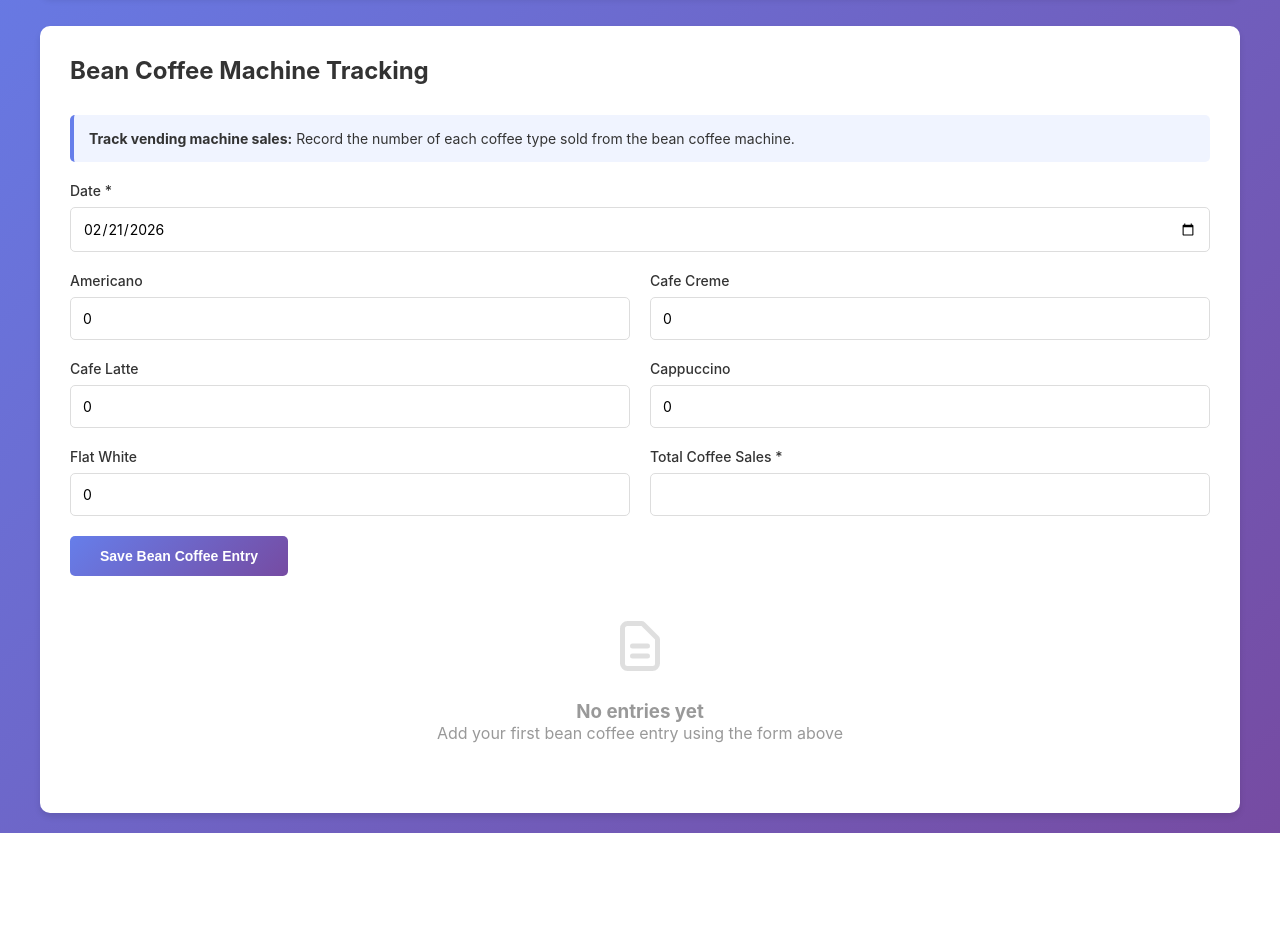
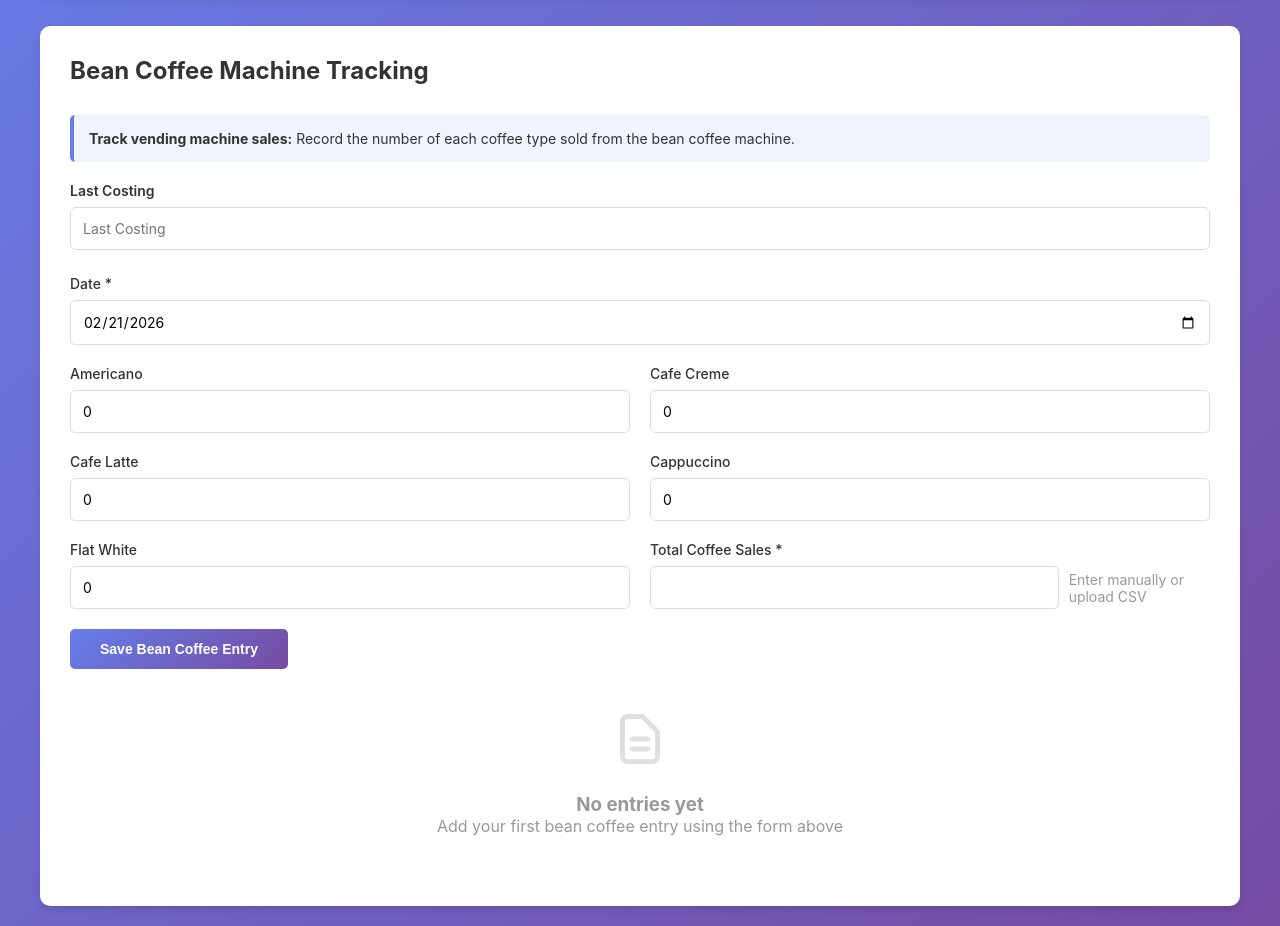
Before and after one commit to Devon-GS/Weekly-Stock-Takes-Web, a Flask app: page /bean in a window 1280 px wide. Shown: the part 241-1167 px from the top of the page. Before the commit the page ends 1074 px from the top, so only its background shows below. Run offline with Flask 3, Linux system fonts and the light colour scheme; data that the repository does not hold is empty.

Commit message:
Complete bean coffee and add last costing to page

```diff
--- a/app.py
+++ b/app.py
@@ -442,7 +442,47 @@ def delete_milk_entry(record_id):
 def bean_page():
     """Bean coffee page"""
     records = get_table_data('coffeeBean')
-    return render_template('bean.html', records=records)
+
+    # Get the latest bean coffee entry to find the date range for sales calculations
+    conn = get_db_connection()
+    c = conn.cursor()
+    c.execute("SELECT date FROM coffeeBean ORDER BY date DESC LIMIT 1")
+    latest_record = c.fetchone()
+
+    # Calculate coffee sold from imported sales data
+    coffees_from_csv = 0
+    if records:  # Only calculate if we have existing records
+        if latest_record:
+            last_date = latest_record['date']
+            c.execute("SELECT description, date, quantity FROM importedData WHERE data_type = 'sales'")
+            imported_rows = [dict(row) for row in c.fetchall()]
+
+            if imported_rows:
+                # Get bean coffee settings
+                bean_settings = get_settings('bean')
+
+                try:
+                    # Parse the last date (DD/MM/YYYY format from DB)
+                    from datetime import datetime
+                    last_date_obj = datetime.strptime(last_date, '%d/%m/%Y').date()
+                    today = datetime.now().date()
+
+                    # Sum all coffee sales between last date and today
+                    for row in imported_rows:
+                        for coffee_desc in bean_settings:
+                            if coffee_desc and coffee_desc.lower() in row['description'].lower():
+                                try:
+                                    row_date = parser.parse(row['date'], dayfirst=True).date()
+                                    if row_date > last_date_obj:
+                                        coffees_from_csv += row['quantity']
+                                except:
+                                    continue
+                except Exception as e:
+                    print(f"Error calculating coffees from CSV: {e}")
+
+    conn.close()
+
+    return render_template('bean.html', records=records, coffees_from_csv=coffees_from_csv)
 
 @app.route('/api/bean', methods=['POST'])
 def add_bean_entry():
@@ -472,6 +512,63 @@ def add_bean_entry():
         conn.close()
 
         return jsonify({'success': True, 'message': 'Bean coffee entry added successfully'})
+    except Exception as e:
+        return jsonify({'success': False, 'error': str(e)}), 400
+
+@app.route('/api/bean/coffee-sold/<date>')
+def get_bean_coffee_sold_for_date(date):
+    """Get coffee sold from CSV for a specific date"""
+    try:
+        conn = get_db_connection()
+        c = conn.cursor()
+
+        # Get the latest bean coffee entry before this date
+        c.execute("SELECT date FROM coffeeBean WHERE date < ? ORDER BY date DESC LIMIT 1", (date,))
+        previous_record = c.fetchone()
+
+        coffees_from_csv = 0
+
+        # Determine the start date for the range
+        if previous_record:
+            last_date = previous_record['date']
+        else:
+            # If no previous record, use a very old date so we get all sales up to current date
+            last_date = "1900-01-01"
+
+        # Get imported sales data
+        c.execute("SELECT description, date, quantity FROM importedData WHERE data_type = 'sales'")
+        imported_rows = [dict(row) for row in c.fetchall()]
+
+        if imported_rows:
+            # Get bean coffee settings
+            bean_settings = get_settings('bean')
+
+            try:
+                # last_date is in DD/MM/YYYY format from database, parse explicitly
+                last_date_obj = datetime.strptime(last_date, '%d/%m/%Y').date()
+                # HTML date input is always YYYY-MM-DD format
+                current_date_obj = parser.parse(date, dayfirst=False).date()
+
+                # Sum all coffee sales between last date and current date
+                for row in imported_rows:
+                    if not row['date']:
+                        continue
+                    try:
+                        row_date = parser.parse(row['date'], dayfirst=True).date()
+
+                        for coffee_desc in bean_settings:
+                            if coffee_desc and coffee_desc.lower() in row['description'].lower():
+                                if last_date_obj < row_date <= current_date_obj:
+                                    coffees_from_csv += row['quantity']
+                                break
+                    except Exception as e:
+                        continue
+            except Exception as e:
+                pass
+
+        conn.close()
+
+        return jsonify({'success': True, 'coffeesSold': coffees_from_csv})
     except Exception as e:
         return jsonify({'success': False, 'error': str(e)}), 400
 
--- a/templates/bean.html
+++ b/templates/bean.html
@@ -5,11 +5,45 @@
 {% block content %}
 <h2 style="margin-bottom: 30px; color: #333; font-size: 24px;">Bean Coffee Machine Tracking</h2>
 
-<div style="background: #f0f4ff; border-left: 4px solid #667eea; padding: 15px; border-radius: 5px; margin-bottom: 20px;">
+<div
+    style="background: #f0f4ff; border-left: 4px solid #667eea; padding: 15px; border-radius: 5px; margin-bottom: 20px;">
     <p style="color: #333; font-size: 14px;">
-        <strong>Track vending machine sales:</strong> Record the number of each coffee type sold from the bean coffee machine.
+        <strong>Track vending machine sales:</strong> Record the number of each coffee type sold from the bean coffee
+        machine.
     </p>
 </div>
+
+<div style="margin-bottom: 25px;">
+    <div style="display: flex; align-items: center; gap: 10px; margin-bottom: 8px;">
+        <label for="noteInput" style="font-weight: 600; color: #333; margin: 0;">Last Costing</label>
+        <span id="savedIndicator"
+            style="display: none; font-size: 12px; color: #2e7d32; font-weight: 500; animation: fadeInOut 2s ease-in-out;">
+            ✓ Saved
+        </span>
+    </div>
+    <input type="text" id="noteInput" placeholder="Last Costing"
+        style="width: 100%; padding: 12px; border: 1px solid #ddd; border-radius: 6px; font-size: 14px; box-sizing: border-box;">
+</div>
+
+<style>
+    @keyframes fadeInOut {
+        0% {
+            opacity: 0;
+        }
+
+        10% {
+            opacity: 1;
+        }
+
+        90% {
+            opacity: 1;
+        }
+
+        100% {
+            opacity: 0;
+        }
+    }
+</style>
 
 <form id="beanForm">
     <div class="form-group">
@@ -46,7 +80,18 @@
         </div>
         <div class="form-group">
             <label for="coffeeSold">Total Coffee Sales *</label>
-            <input type="number" id="coffeeSold" name="coffeeSold" step="0.01" min="0" required>
+            <div style="display: flex; gap: 10px; align-items: center;">
+                <input type="number" id="coffeeSold" name="coffeeSold" step="0.01" min="0" required>
+                {% if coffees_from_csv > 0 %}
+                <span
+                    style="background: #e8f5e9; color: #2e7d32; padding: 8px 12px; border-radius: 4px; font-size: 14px;"
+                    data-coffee-csv="{{ coffees_from_csv }}">
+                    From CSV: {{ "%.2f"|format(coffees_from_csv) }}
+                </span>
+                {% else %}
+                <span style="color: #999; font-size: 14px;">Enter manually or upload CSV</span>
+                {% endif %}
+            </div>
         </div>
     </div>
 
@@ -82,11 +127,14 @@
             <td>{{ record.cappuccino }}</td>
             <td>{{ record.flatWhite }}</td>
             <td><strong>{{ record.total }}</strong></td>
-            <td><span class="theoretical-sales" data-index="{{ loop.index0 }}" data-total="{{ record.total }}">-</span></td>
+            <td><span class="theoretical-sales" data-index="{{ loop.index0 }}" data-total="{{ record.total }}">-</span>
+            </td>
             <td>{{ "%.2f"|format(record.coffeeSold) }}</td>
-            <td><span class="difference" data-index="{{ loop.index0 }}" data-theoretical="0" data-sales="{{ record.coffeeSold }}">-</span></td>
+            <td><span class="difference" data-index="{{ loop.index0 }}" data-theoretical="0"
+                    data-sales="{{ record.coffeeSold }}">-</span></td>
             <td>
-                <button type="button" class="btn-small btn-danger" onclick="deleteRecord('/api/bean/{{ record.id }}', {{ record.id }})">Delete</button>
+                <button type="button" class="btn-small btn-danger"
+                    onclick="deleteRecord('/api/bean/{{ record.id }}', {{ record.id }})">Delete</button>
             </td>
         </tr>
         {% endfor %}
@@ -95,7 +143,9 @@
 {% else %}
 <div class="empty-state">
     <svg fill="none" stroke="currentColor" viewBox="0 0 24 24">
-        <path stroke-linecap="round" stroke-linejoin="round" stroke-width="2" d="M9 12h6m-6 4h6m2 5H7a2 2 0 01-2-2V5a2 2 0 012-2h5.586a1 1 0 01.707.293l5.414 5.414a1 1 0 01.293.707V19a2 2 0 01-2 2z"></path>
+        <path stroke-linecap="round" stroke-linejoin="round" stroke-width="2"
+            d="M9 12h6m-6 4h6m2 5H7a2 2 0 01-2-2V5a2 2 0 012-2h5.586a1 1 0 01.707.293l5.414 5.414a1 1 0 01.293.707V19a2 2 0 01-2 2z">
+        </path>
     </svg>
     <h3>No entries yet</h3>
     <p>Add your first bean coffee entry using the form above</p>
@@ -106,6 +156,37 @@
 
 {% block extra_js %}
 <script>
+    // ==================== NOTES & GOALS FUNCTIONALITY ====================
+    const noteInput = document.getElementById('noteInput');
+    const savedIndicator = document.getElementById('savedIndicator');
+    const STORAGE_KEY = 'bean_page_note';
+
+    // Load saved note on page load
+    function loadNote() {
+        const savedNote = localStorage.getItem(STORAGE_KEY);
+        if (savedNote) {
+            noteInput.value = savedNote;
+        }
+    }
+
+    // Save note to localStorage
+    function saveNote() {
+        localStorage.setItem(STORAGE_KEY, noteInput.value);
+
+        // Show saved indicator
+        savedIndicator.style.display = 'inline-block';
+        setTimeout(() => {
+            savedIndicator.style.display = 'none';
+        }, 2000);
+    }
+
+    // Save on blur
+    noteInput.addEventListener('blur', saveNote);
+
+    // Load note on page load
+    loadNote();
+
+    // ==================== BEAN COFFEE TRACKING FUNCTIONALITY ====================
     document.getElementById('beanForm').addEventListener('submit', async (e) => {
         e.preventDefault();
 
@@ -143,24 +224,81 @@
     // Set today's date as default
     document.getElementById('date').valueAsDate = new Date();
 
+    // Auto-fill coffee sold from CSV if available on page load
+    async function updateCoffeeSoldFromCSV() {
+        const dateInput = document.getElementById('date').value;
+        const coffeesSoldField = document.getElementById('coffeeSold');
+        const formGroup = coffeesSoldField.parentElement;
+
+        if (!dateInput) return;
+
+        try {
+            const response = await fetch(`/api/bean/coffee-sold/${dateInput}`);
+            const data = await response.json();
+
+            // Remove all dynamic elements (badge and help text)
+            const existingBadge = formGroup.querySelector('[data-coffee-csv]');
+            if (existingBadge) {
+                existingBadge.remove();
+            }
+            const existingHelpText = formGroup.querySelector('span[style*="color: #999"]');
+            if (existingHelpText) {
+                existingHelpText.remove();
+            }
+
+            if (data.success && data.coffeesSold > 0) {
+                coffeesSoldField.value = data.coffeesSold.toFixed(2);
+
+                // Create and add new badge
+                const badgeSpan = document.createElement('span');
+                badgeSpan.setAttribute('data-coffee-csv', data.coffeesSold);
+                badgeSpan.style.cssText = 'background: #e8f5e9; color: #2e7d32; padding: 8px 12px; border-radius: 4px; font-size: 14px;';
+                badgeSpan.textContent = `From CSV: ${data.coffeesSold.toFixed(2)}`;
+                formGroup.appendChild(badgeSpan);
+            } else {
+                // No CSV data for this date
+                coffeesSoldField.value = '';
+
+                // Create and add help text
+                const helpText = document.createElement('span');
+                helpText.style.cssText = 'color: #999; font-size: 14px;';
+                helpText.textContent = 'Enter manually or upload CSV';
+                formGroup.appendChild(helpText);
+            }
+        } catch (error) {
+            console.error('Error fetching coffee sold data:', error);
+        }
+    }
+
+    // Initial load
+    updateCoffeeSoldFromCSV();
+
+    // Update when date changes
+    document.getElementById('date').addEventListener('change', updateCoffeeSoldFromCSV);
+
     // Calculate theoretical sales and difference
     function calculateSalesMetrics() {
         const theoreticalSalesCells = document.querySelectorAll('.theoretical-sales');
         const differenceCells = document.querySelectorAll('.difference');
-        const totals = Array.from(document.querySelectorAll('td:nth-child(7)')).map(td => parseFloat(td.textContent));
-        const sales = Array.from(document.querySelectorAll('td:nth-child(9)')).map(td => parseFloat(td.textContent));
+        const rows = document.querySelectorAll('tbody tr');
+
+        // Get totals and sales in the order they appear in the table (newest first)
+        const totals = Array.from(rows).map(row => parseFloat(row.querySelector('td:nth-child(7)').textContent));
+        const sales = Array.from(rows).map(row => parseFloat(row.querySelector('td:nth-child(9)').textContent));
 
         theoreticalSalesCells.forEach((cell, index) => {
             let theoreticalSales = 0;
 
-            // For the first entry, there's no previous entry, so show "-"
-            if (index === 0) {
+            // Since records are ordered by date DESC (newest first),
+            // the previous entry is at index + 1
+            if (index === rows.length - 1) {
+                // Last row (oldest entry) - no previous entry
                 cell.textContent = '-';
             } else {
-                // Theoretical sales = previous total - current total
-                const previousTotal = totals[index - 1];
+                // Theoretical sales = current total (index) - previous total (index + 1)
+                const previousTotal = totals[index + 1];
                 const currentTotal = totals[index];
-                theoreticalSales = previousTotal - currentTotal;
+                theoreticalSales = currentTotal - previousTotal;
                 cell.textContent = theoreticalSales.toFixed(0);
 
                 // Color coding for theoretical sales
@@ -181,7 +319,8 @@
             const theoreticalSales = parseFloat(theoreticalCell.dataset.theoretical) || 0;
             const actualSales = sales[index] || 0;
 
-            if (index === 0) {
+            if (index === rows.length - 1) {
+                // Last row (oldest entry) - no difference calculation
                 cell.textContent = '-';
             } else {
                 const difference = theoreticalSales - actualSales;
```
